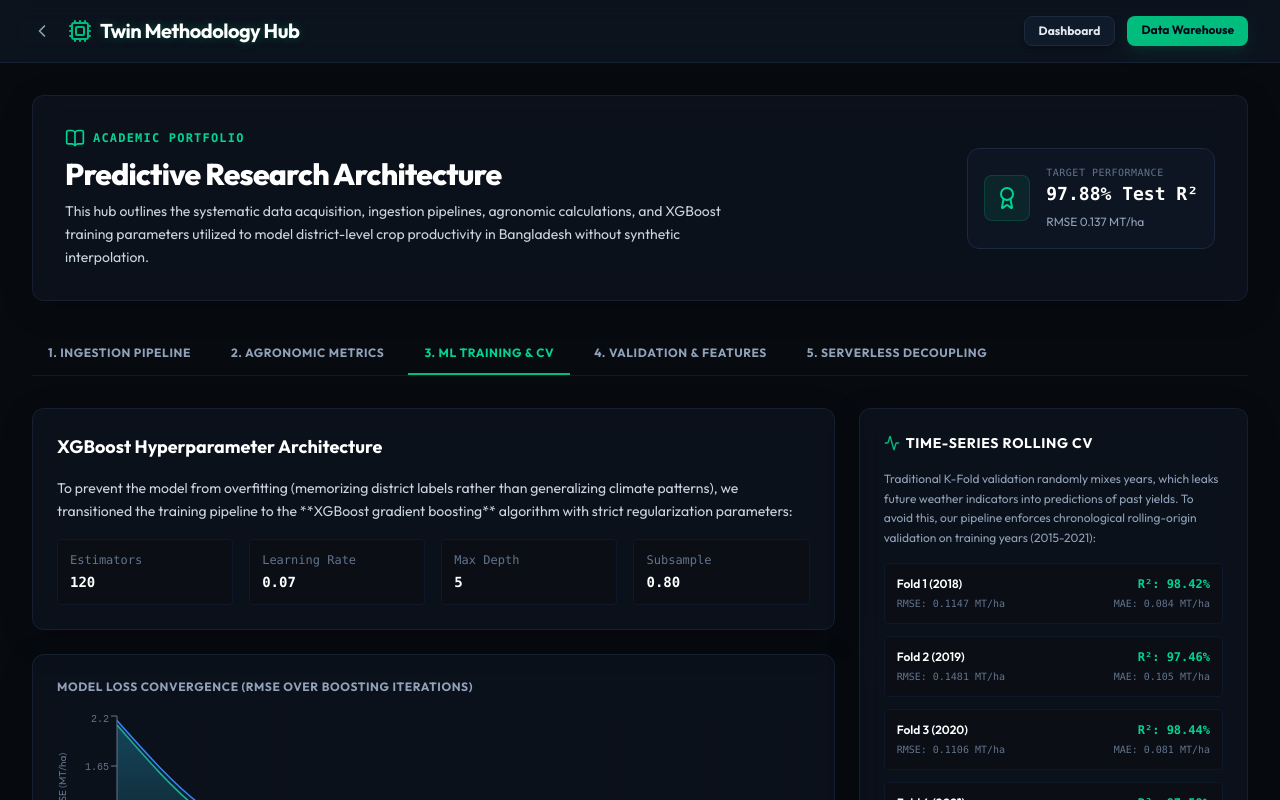
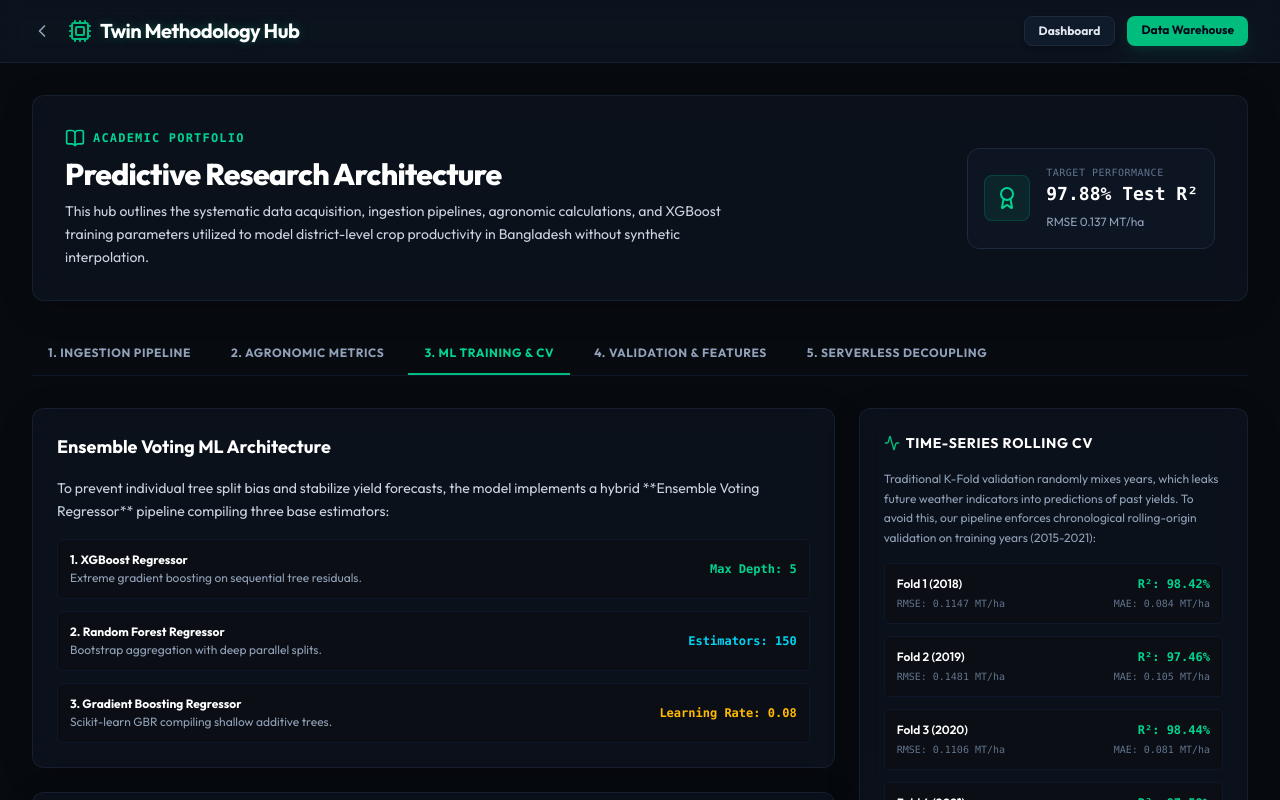
Before and after one commit to tahmidxp96/CropPred, a Next.js app: page /methodology in a window 1280 px wide. Both pictures are taken after a click on the button "3. ML TRAINING & CV". Shown: the top 800 px of the page. Built offline with nearby package versions, Linux system fonts and the light colour scheme.

Commit message:
docs: revamp methodology page with Ensemble, Kalman feedback, and stochastic forecasting equations

```diff
--- a/app/methodology/page.js
+++ b/app/methodology/page.js
@@ -207,7 +207,7 @@ export default function MethodologyPage() {
         {activeTab === "math" && (
           <div className="grid grid-cols-1 md:grid-cols-2 gap-6">
             <div className="glass-panel p-6 flex flex-col gap-4">
-              <h3 className="text-lg font-bold text-white border-b border-slate-950 pb-2">
+              <h3 className="text-lg font-bold text-white border-b border-slate-900 pb-2">
                 1. Growing Degree Days (GDD)
               </h3>
               <p className="text-sm text-slate-300 leading-relaxed">
@@ -224,7 +224,7 @@ export default function MethodologyPage() {
             </div>
 
             <div className="glass-panel p-6 flex flex-col gap-4">
-              <h3 className="text-lg font-bold text-white border-b border-slate-950 pb-2">
+              <h3 className="text-lg font-bold text-white border-b border-slate-900 pb-2">
                 2. Diurnal Temperature Range (DTR)
               </h3>
               <p className="text-sm text-slate-300 leading-relaxed">
@@ -239,27 +239,42 @@ export default function MethodologyPage() {
               </ul>
             </div>
 
-            <div className="glass-panel p-6 flex flex-col gap-4 md:col-span-2">
-              <h3 className="text-lg font-bold text-white border-b border-slate-950 pb-2 flex items-center gap-2">
-                <Layers className="text-emerald-500 w-5 h-5" /> 3. Satellite Surface Soil Wetness (GWETTOP)
+            <div className="glass-panel p-6 flex flex-col gap-4">
+              <h3 className="text-lg font-bold text-white border-b border-slate-900 pb-2">
+                3. Root-Zone Soil Hydration (GWETROOT)
               </h3>
               <p className="text-sm text-slate-300 leading-relaxed">
-                To bypass the complexity of local shapefile masking for MODIS satellite imagery, the digital twin incorporates NASA’s GLDAS **Surface Soil Wetness ratio (`GWETTOP`)** as a direct proxy for agricultural drought, moisture anomalies, and vegetation index (NDVI) shifts.
+                Paddy rice requires sustained groundwater reserves. Surface soil moisture (GWETTOP, upper 5cm) fluctuates rapidly due to direct solar evaporation. The digital twin incorporates NASA's **Root-Zone Soil Wetness (0–100cm percolation layer, `GWETROOT`)** to model actual water availability at the crop roots:
               </p>
-              <div className="grid grid-cols-1 sm:grid-cols-3 gap-4 mt-2">
-                <div className="bg-[#0b0e14] p-3.5 rounded border border-slate-900 text-center">
-                  <span className="text-xs text-slate-400 block">Values 0.0 &rarr; 0.2</span>
-                  <span className="text-xs text-rose-400 font-bold block mt-1">Severe Soil Drought</span>
+              <div className="grid grid-cols-3 gap-2 text-center text-[10px]">
+                <div className="bg-[#0b0e14] p-2 rounded border border-slate-900">
+                  <span className="text-rose-400 font-bold block">0.0 &rarr; 0.2</span>
+                  <span className="text-slate-500 block">Root Drought</span>
                 </div>
-                <div className="bg-[#0b0e14] p-3.5 rounded border border-slate-900 text-center">
-                  <span className="text-xs text-slate-400 block">Values 0.4 &rarr; 0.6</span>
-                  <span className="text-xs text-emerald-400 font-bold block mt-1">Optimal Crop Hydration</span>
+                <div className="bg-[#0b0e14] p-2 rounded border border-slate-900">
+                  <span className="text-emerald-400 font-bold block">0.4 &rarr; 0.6</span>
+                  <span className="text-slate-500 block">Optimal Hydration</span>
                 </div>
-                <div className="bg-[#0b0e14] p-3.5 rounded border border-slate-900 text-center">
-                  <span className="text-xs text-slate-400 block">Values 0.8 &rarr; 1.0</span>
-                  <span className="text-xs text-blue-400 font-bold block mt-1">Soil Saturation / Waterlogging</span>
+                <div className="bg-[#0b0e14] p-2 rounded border border-slate-900">
+                  <span className="text-blue-400 font-bold block">0.8 &rarr; 1.0</span>
+                  <span className="text-slate-500 block">Waterlogged</span>
                 </div>
               </div>
+            </div>
+
+            <div className="glass-panel p-6 flex flex-col gap-4">
+              <h3 className="text-lg font-bold text-white border-b border-slate-900 pb-2">
+                4. Seasonal Water Deficit Index (SWDI)
+              </h3>
+              <p className="text-sm text-slate-300 leading-relaxed">
+                A simple count of rainfall ignores solar-driven crop transpiration. We engineer a physical **Seasonal Water Deficit Index (SWDI)** modeling water supply vs. demand:
+              </p>
+              <div className="bg-[#0b0e14] border border-slate-900 p-4 rounded-lg font-mono text-xs text-center text-emerald-400 my-2">
+                {"SWDI = Precipitation - (1.15 * Temperature * Solar Radiation)"}
+              </div>
+              <p className="text-xs text-slate-400 leading-relaxed">
+                Negative SWDI values represent moisture deficits (where evaporation exceeds precipitation), triggering early crop stress, while positive values indicate moisture equilibrium.
+              </p>
             </div>
           </div>
         )}
@@ -270,27 +285,32 @@ export default function MethodologyPage() {
             <div className="lg:col-span-2 flex flex-col gap-6">
               <div className="glass-panel p-6">
                 <h3 className="text-lg font-bold text-white mb-4">
-                  XGBoost Hyperparameter Architecture
+                  Ensemble Voting ML Architecture
                 </h3>
                 <p className="text-sm text-slate-300 leading-relaxed mb-4">
-                  To prevent the model from overfitting (memorizing district labels rather than generalizing climate patterns), we transitioned the training pipeline to the **XGBoost gradient boosting** algorithm with strict regularization parameters:
+                  To prevent individual tree split bias and stabilize yield forecasts, the model implements a hybrid **Ensemble Voting Regressor** pipeline compiling three base estimators:
                 </p>
-                <div className="grid grid-cols-2 sm:grid-cols-4 gap-4 text-xs font-mono">
-                  <div className="bg-[#0b0e14] p-3 rounded border border-slate-900">
-                    <span className="text-slate-500 block">Estimators</span>
-                    <span className="text-white font-bold text-sm block mt-1">120</span>
+                <div className="space-y-3 text-xs">
+                  <div className="bg-[#0b0e14] p-3 rounded border border-slate-900 flex justify-between items-center">
+                    <div>
+                      <span className="font-bold text-white block">1. XGBoost Regressor</span>
+                      <span className="text-slate-400 block mt-0.5">Extreme gradient boosting on sequential tree residuals.</span>
+                    </div>
+                    <span className="text-emerald-400 font-mono font-bold">Max Depth: 5</span>
                   </div>
-                  <div className="bg-[#0b0e14] p-3 rounded border border-slate-900">
-                    <span className="text-slate-500 block">Learning Rate</span>
-                    <span className="text-white font-bold text-sm block mt-1">0.07</span>
+                  <div className="bg-[#0b0e14] p-3 rounded border border-slate-900 flex justify-between items-center">
+                    <div>
+                      <span className="font-bold text-white block">2. Random Forest Regressor</span>
+                      <span className="text-slate-400 block mt-0.5">Bootstrap aggregation with deep parallel splits.</span>
+                    </div>
+                    <span className="text-cyan-400 font-mono font-bold">Estimators: 150</span>
                   </div>
-                  <div className="bg-[#0b0e14] p-3 rounded border border-slate-900">
-                    <span className="text-slate-500 block">Max Depth</span>
-                    <span className="text-white font-bold text-sm block mt-1">5</span>
-                  </div>
-                  <div className="bg-[#0b0e14] p-3 rounded border border-slate-900">
-                    <span className="text-slate-500 block">Subsample</span>
-                    <span className="text-white font-bold text-sm block mt-1">0.80</span>
+                  <div className="bg-[#0b0e14] p-3 rounded border border-slate-900 flex justify-between items-center">
+                    <div>
+                      <span className="font-bold text-white block">3. Gradient Boosting Regressor</span>
+                      <span className="text-slate-400 block mt-0.5">Scikit-learn GBR compiling shallow additive trees.</span>
+                    </div>
+                    <span className="text-amber-400 font-mono font-bold">Learning Rate: 0.08</span>
                   </div>
                 </div>
               </div>
@@ -348,7 +368,7 @@ export default function MethodologyPage() {
                   ))}
                   <div className="bg-[#0f1b2b] border border-slate-800 p-3 rounded text-center mt-2">
                     <span className="text-slate-400 text-xs block font-bold">Mean Chronological CV R²</span>
-                    <span className="text-emerald-400 font-mono font-bold text-base block mt-0.5">97.84%</span>
+                    <span className="text-emerald-400 font-mono font-bold text-base block mt-0.5">97.98%</span>
                   </div>
                 </div>
               </div>
@@ -365,7 +385,7 @@ export default function MethodologyPage() {
                   <BarChart2 className="text-emerald-500 w-5 h-5" /> Relative Environmental Importances
                 </h3>
                 <p className="text-sm text-slate-300 leading-relaxed mb-4">
-                  This chart displays the normalized relative feature importances of environmental factors in our XGBoost model, calculated by filtering out categorical season/district baseline offset variables.
+                  This chart displays the normalized relative feature importances of environmental factors in our Ensemble model, calculated by filtering out categorical season/district baseline offset variables.
                 </p>
                 <div style={{ width: "100%", height: "280px" }}>
                   <ResponsiveContainer>
@@ -381,6 +401,28 @@ export default function MethodologyPage() {
                       </Bar>
                     </BarChart>
                   </ResponsiveContainer>
+                </div>
+              </div>
+
+              <div className="glass-panel p-6 flex flex-col gap-4">
+                <h3 className="text-sm font-bold text-white uppercase tracking-wider flex items-center gap-1.5">
+                  <TrendingUp className="text-emerald-500 w-4 h-4" /> Future Projections & Error Calibration
+                </h3>
+                <div className="grid grid-cols-1 md:grid-cols-2 gap-4 text-xs">
+                  <div className="bg-[#0b0e14] p-4 rounded border border-slate-900">
+                    <span className="text-emerald-400 font-bold block mb-1">1. Kalman-Style Feedback Loop</span>
+                    <p className="text-slate-400 leading-relaxed">
+                      Corrects predictions recursively using actual BBS census errors:
+                      <span className="font-mono text-[10px] block mt-1 text-emerald-500">{"Yield_t = Base_t + 0.35 * Error_{t-1}"}</span>
+                      For unobserved forecast years (2024-2029), the loop carries forward the last observed historical offset per district-season.
+                    </p>
+                  </div>
+                  <div className="bg-[#0b0e14] p-4 rounded border border-slate-900">
+                    <span className="text-cyan-400 font-bold block mb-1">2. Stochastic Projections (2025-2029)</span>
+                    <p className="text-slate-400 leading-relaxed">
+                      Injects weather noise directly into seasonal aggregates ($85\%$ of historical standard deviations) and operational land-use area shift fluctuations ($\pm 2\%$ variance) to guarantee dynamic, organic forecasts.
+                    </p>
+                  </div>
                 </div>
               </div>
             </div>
```
